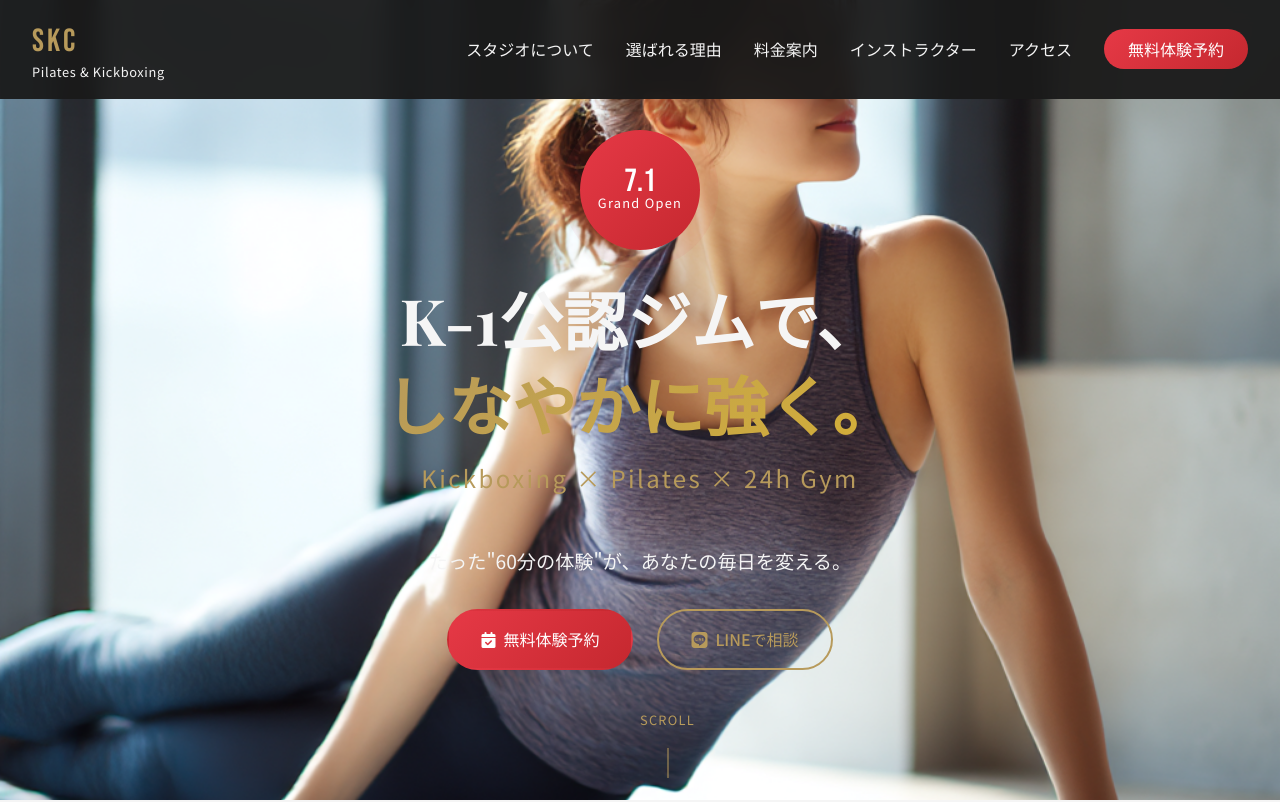
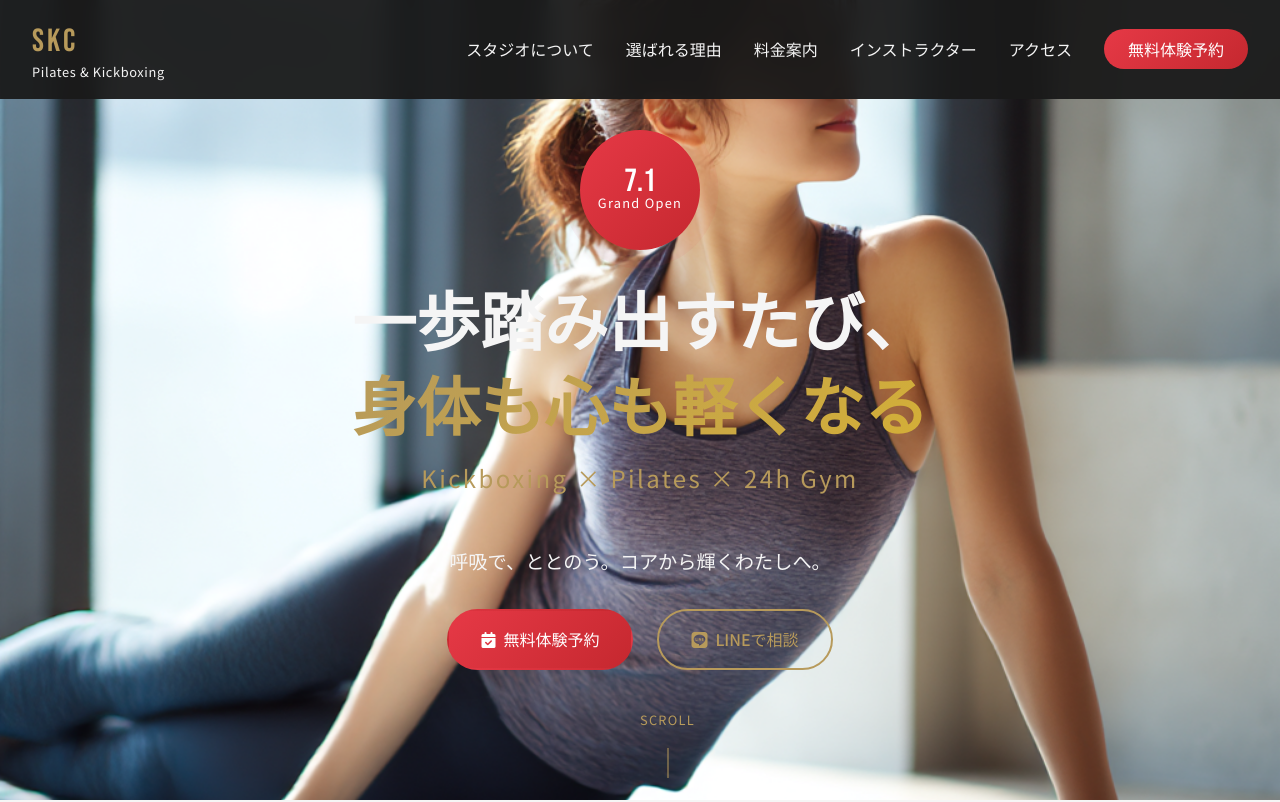
Before and after one commit to DAI-MYWK/storybooksample, a plain HTML site: page index.html in a window 1280 px wide. Shown: the top 802 px of the page. Drawn offline with nearby package versions, Linux system fonts and the light colour scheme.

```diff
--- a/index.html
+++ b/index.html
@@ -89,8 +89,8 @@
         </div>
 
         <h1 class="hero-title" data-aos="fade-down" data-aos-delay="500">
-          <span class="title-main">K-1公認ジムで、</span>
-          <span class="title-accent">しなやかに強く。</span>
+          <span class="title-main">一歩踏み出すたび、</span>
+          <span class="title-accent">身体も心も軽くなる</span>
         </h1>
 
         <p class="hero-subtitle" data-aos="fade-up" data-aos-delay="700">
@@ -98,7 +98,7 @@
         </p>
 
         <div class="hero-cta" data-aos="zoom-in" data-aos-delay="900">
-          <p class="cta-text">たった"60分の体験"が、あなたの毎日を変える。</p>
+          <p class="cta-text">呼吸で、ととのう。コアから輝くわたしへ。</p>
           <div class="cta-buttons">
             <a href="#contact" class="btn btn-primary">
               <i class="fas fa-calendar-check"></i>
```
